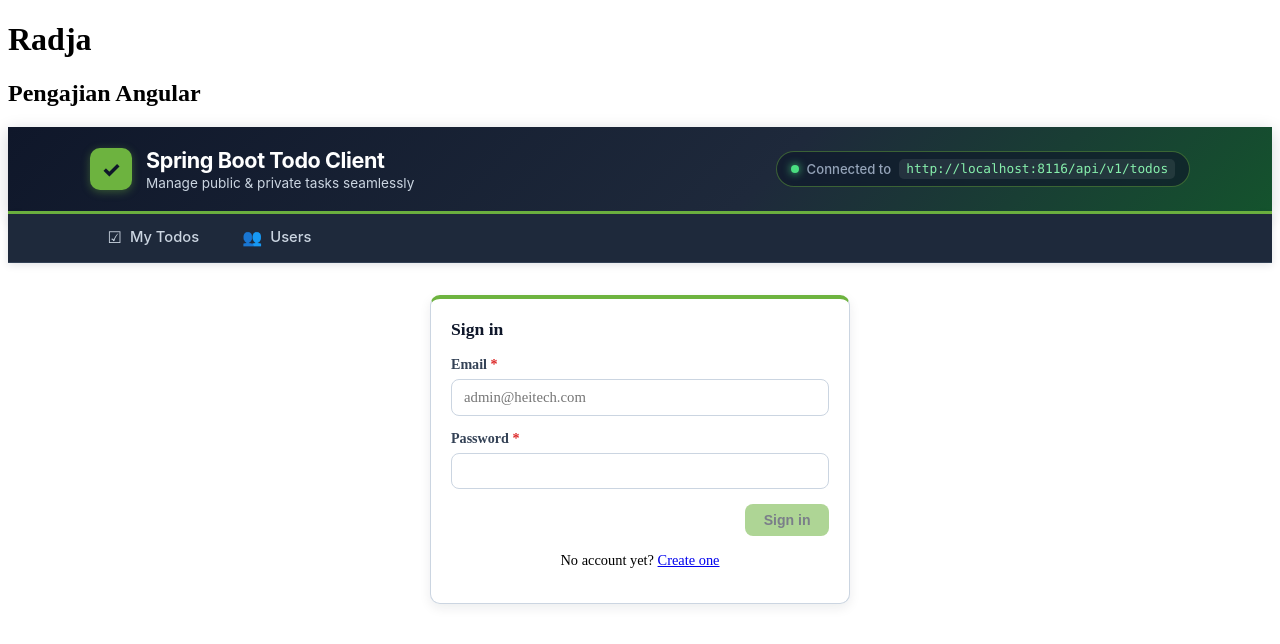
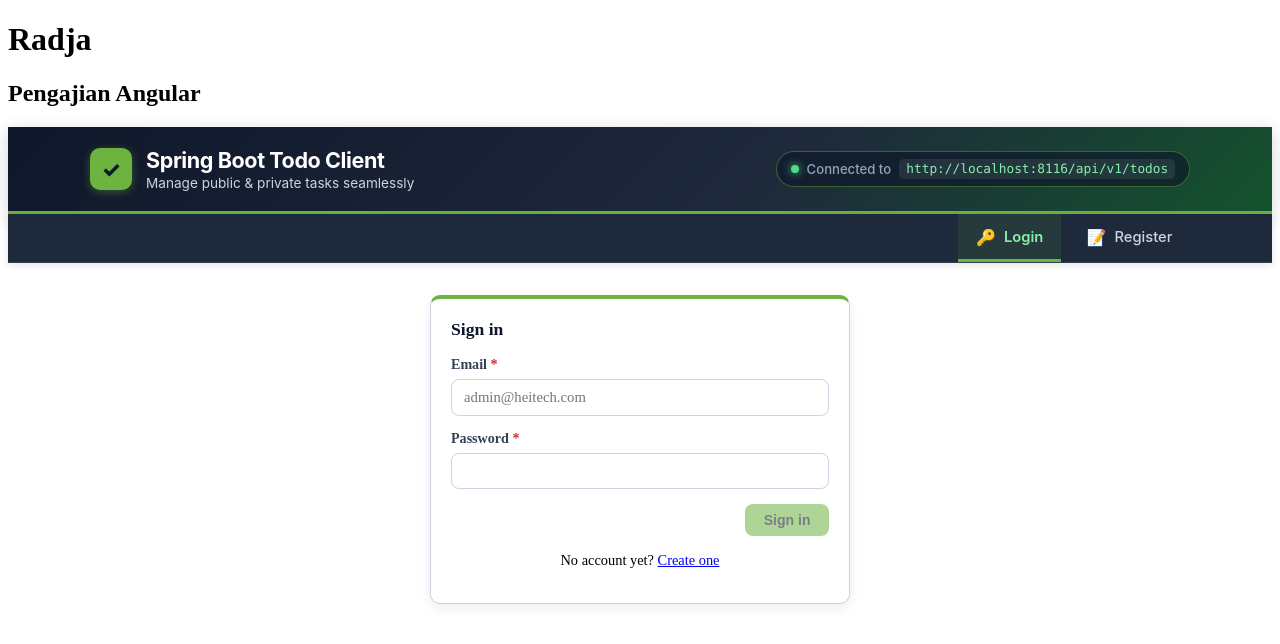
Before and after one commit to isk6708/springboot-series, an Angular app in the folder lab-app-auth/: page /login in a window 1280 px wide. Shown: the top 644 px of the page. Built offline with nearby package versions, Linux system fonts and the light colour scheme.

Commit message:
Day 3 - Smooth the Navigation Bar

```diff
--- a/lab-app-auth/src/app/navbar/navbar.css
+++ b/lab-app-auth/src/app/navbar/navbar.css
@@ -59,3 +59,19 @@
     padding: 0.75rem 0.5rem;
   }
 }
+/* pushes the next items to the right side */
+.nav-spacer { flex: 1; }
+
+.nav-user {
+  align-self: center;
+  font-size: 0.9rem;
+  opacity: 0.85;
+}
+
+/* make the Logout <button> look like the other nav links */
+.nav-logout {
+  border: none;
+  background: transparent;
+  cursor: pointer;
+  font: inherit;
+}
--- a/lab-app-auth/src/app/navbar/navbar.html
+++ b/lab-app-auth/src/app/navbar/navbar.html
@@ -1,5 +1,7 @@
 <nav class="app-navbar" aria-label="Main Navigation">
   <div class="nav-container">
+    @if (auth.isLoggedIn()) {
+      <!-- ===== Logged in ===== -->
       <a routerLink="/todos" routerLinkActive="active" class="nav-link">
         <span class="nav-icon" aria-hidden="true">☑</span>
         <span>My Todos</span>
@@ -9,5 +11,30 @@
         <span class="nav-icon" aria-hidden="true">👥</span>
         <span>Users</span>
       </a>
+
+      <span class="nav-spacer"></span>
+
+      <span class="nav-user" [title]="auth.currentUser()?.email">
+        👤 {{ auth.currentUser()?.fullname }}
+      </span>
+
+      <button type="button" class="nav-link nav-logout" (click)="logout()">
+        <span class="nav-icon" aria-hidden="true">⎋</span>
+        <span>Logout</span>
+      </button>
+    } @else {
+      <!-- ===== Logged out ===== -->
+      <span class="nav-spacer"></span>
+
+      <a routerLink="/login" routerLinkActive="active" class="nav-link">
+        <span class="nav-icon" aria-hidden="true">🔑</span>
+        <span>Login</span>
+      </a>
+
+      <a routerLink="/register" routerLinkActive="active" class="nav-link">
+        <span class="nav-icon" aria-hidden="true">📝</span>
+        <span>Register</span>
+      </a>
+    }
   </div>
 </nav>
--- a/lab-app-auth/src/app/navbar/navbar.ts
+++ b/lab-app-auth/src/app/navbar/navbar.ts
@@ -1,5 +1,6 @@
-import { Component } from '@angular/core';
+import { Component, inject } from '@angular/core';
 import { RouterLink, RouterLinkActive } from '@angular/router';
+import { AuthService } from '../apis/auth-api';
 
 @Component({
   selector: 'app-navbar',
@@ -7,4 +8,10 @@ import { RouterLink, RouterLinkActive } from '@angular/router';
   templateUrl: './navbar.html',
   styleUrl: './navbar.css',
 })
-export class NavbarComponent {}
+export class NavbarComponent {
+  protected auth = inject(AuthService);
+
+  logout(): void {
+    this.auth.logout(); // clears token + user, then goes to /login
+  }
+}
```
Lines whose indentation alone changed are shown as unchanged.
